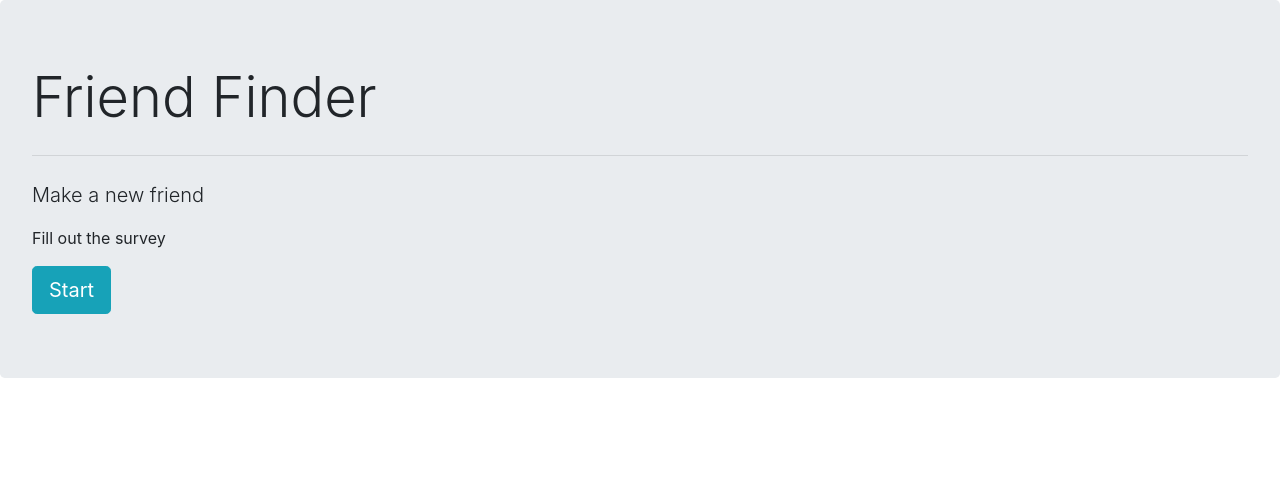
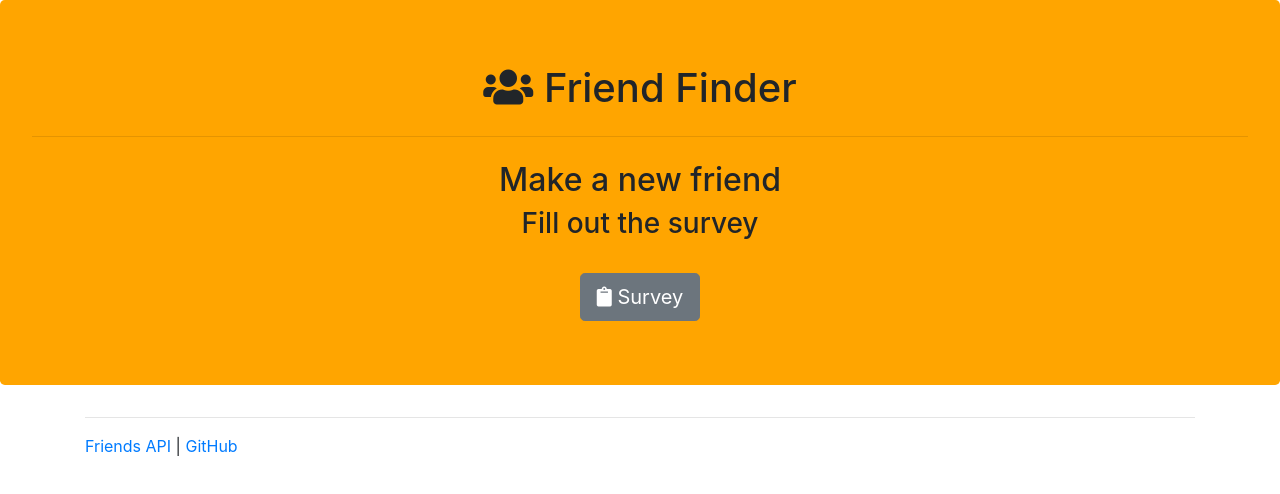
Before and after one commit to 8abc/FriendFinder, a website: page app/public/home.html in a window 1280 px wide. Drawn offline with nearby package versions, Linux system fonts and the light colour scheme.

Commit message:
added jumbotron, icons and footer

```diff
--- /dev/null
+++ b/app/public/css/style.css
@@ -0,0 +1,7 @@
+body {
+    width : 75%;
+    margin: 0px auto;
+    display: flex;
+    min-height: 100vh;
+    flex-direction: column;
+}
--- a/app/public/home.html
+++ b/app/public/home.html
@@ -7,15 +7,27 @@
     <title>Home</title>
     <!-- bootsrtrap cdn -->
     <link rel="stylesheet" href="https://stackpath.bootstrapcdn.com/bootstrap/4.3.1/css/bootstrap.min.css" integrity="sha384-ggOyR0iXCbMQv3Xipma34MD+dH/1fQ784/j6cY/iJTQUOhcWr7x9JvoRxT2MZw1T" crossorigin="anonymous">
+    <!-- font awesome cdn -->
+    <link href="https://use.fontawesome.com/releases/v5.0.6/css/all.css" rel="stylesheet">
 </head>
 <body>
-    <div class="jumbotron">
-        <h1 class="display-4">Friend Finder</h1>
+    <div class="jumbotron" style="background: #ffa500">
+        <h1 class="text-center"><i class="fa fa-users"></i> Friend Finder</h1>
         <hr class="my-4">
-        <p class="lead">Make a new friend</p>
-        <p>Fill out the survey</p>
-        <a href="/survey" class="btn btn-info btn-lg" id="startButton" role="button">Start</a>
+        <h2 class="text-center">Make a new friend</h2>
+        <h3 class="text-center">Fill out the survey</h3>
+        <div class="text-center">
+        <br>
+        <a href="/survey" class="btn btn-secondary btn-lg" id="startButton" role="button"><i class="fa fa-clipboard"></i> Survey</a>
+        </div>
       </div>
+
+      <footer class="footer">
+          <div class="container">
+              <hr>
+              <p><a href="/api/friends">Friends API</a> | <a href="https://github.com/8abc/FriendFinder">GitHub</a></p>
+          </div>
+      </footer>
 
 
 
--- a/app/routing/apiRoutes.js
+++ b/app/routing/apiRoutes.js
@@ -13,7 +13,7 @@ module.exports = function(app) {
         var bestMatch = {
             name: "",
             photo: "",
-            totalDifference: 1000,
+            totalDifference: 100,
         };
         // used to calculate difference between the user's score and the scores of each friend in the database
         var totalDifference = 0;
```
Also changed, not shown: app/public/survey.html (+9 -1 lines).
